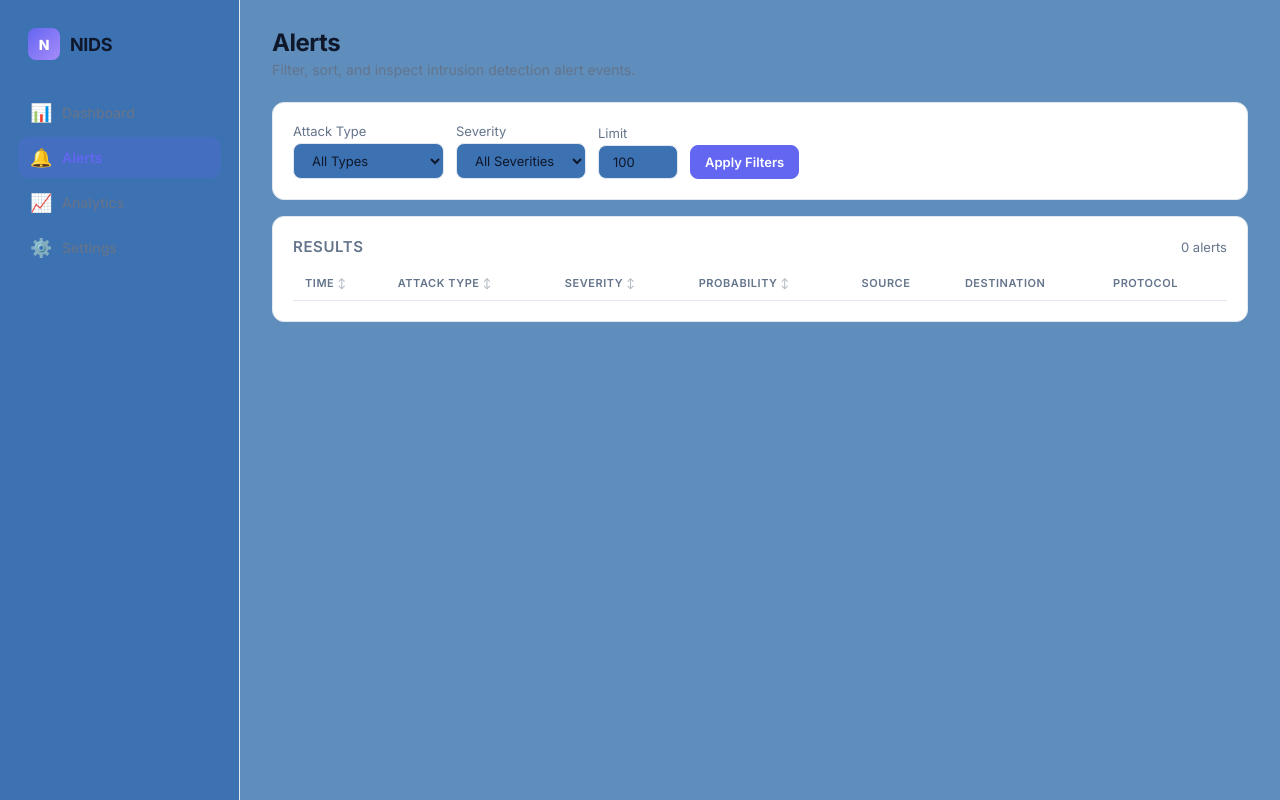
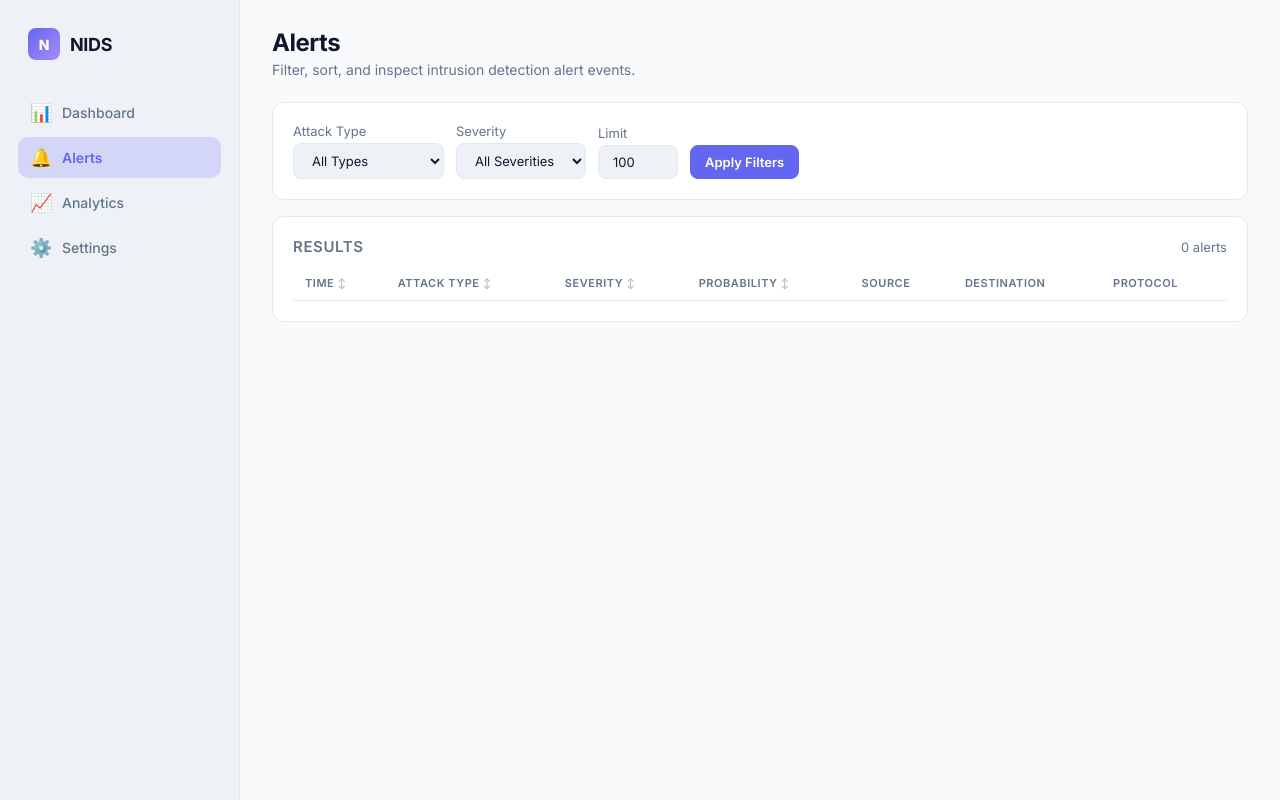
Before and after one commit to R-V-Abhishek/network-intrusion-detection-nosql, a Flask app: page /alerts in a window 1280 px wide. Run offline with Flask 3, Linux system fonts and the light colour scheme; data that the repository does not hold is empty.

Commit message:
good push

```diff
--- a/dashboard/templates/base.html
+++ b/dashboard/templates/base.html
@@ -10,8 +10,8 @@
   <script src="https://cdn.jsdelivr.net/npm/chart.js@4.4.7/dist/chart.umd.min.js"></script>
   <style>
     :root {
-      --bg: #5f8ebd;
-      --bg2: #3c71b2;
+      --bg: #f8fafc;
+      --bg2: #eef2f7;
       --text: #0f172a;
       --muted: #64748b;
       --card: #ffffff;
```
